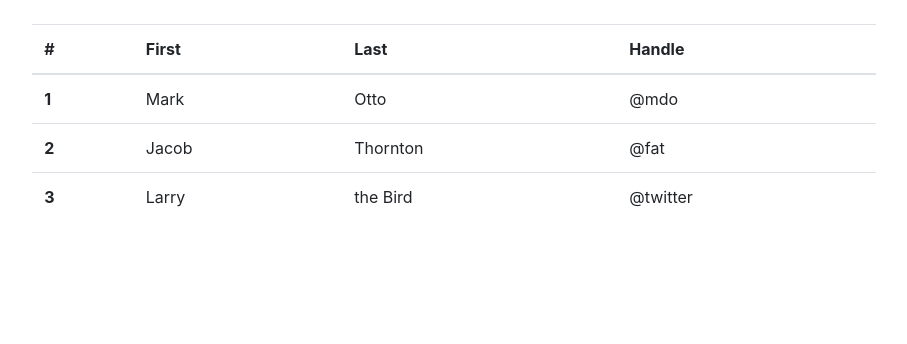
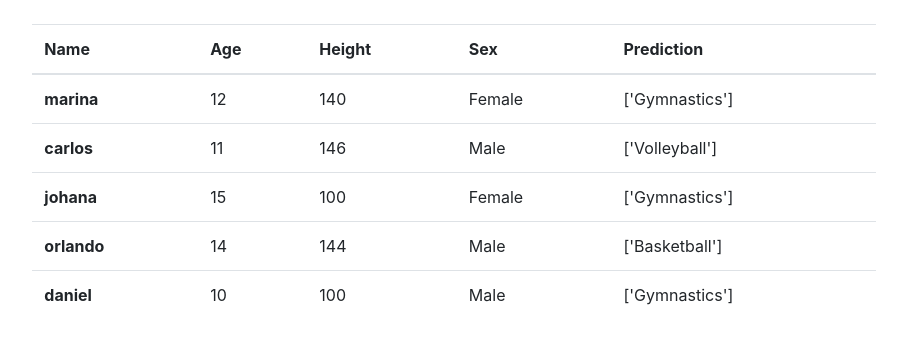
Before and after one commit to oran2527/mls, a Django app: page /predictions/ in a window 1280 px wide. Shown: the part 56-400 px from the top of the page, without its empty margins (186-1093 px from the left). Run offline with Django 3.2, Linux system fonts and the light colour scheme; data comes from the database, SQL or seed files in the repository; both versions use the stored data as it was after the commit; some libraries are stand-ins or nearby versions.

Commit message:
rendering data prediction

```diff
--- a/mlsapp/views.py
+++ b/mlsapp/views.py
@@ -1,5 +1,7 @@
 from django.shortcuts import render, redirect
 from .forms import DataForm
+from .models import Data
+
 
 # Create your views here.
 
@@ -17,4 +19,8 @@ def index(request):
     return render(request, 'mlsapp/index.html', context)
 
 def predictions(request):
-    return render(request, 'mlsapp/predictions.html')
+    predicted_sports = Data.objects.all()
+    context = {
+        'predicted_sports': predicted_sports
+    }
+    return render(request, 'mlsapp/predictions.html', context)
--- a/templates/mlsapp/predictions.html
+++ b/templates/mlsapp/predictions.html
@@ -9,35 +9,31 @@
             <table class="table">
                 <thead>
                   <tr>
-                    <th scope="col">#</th>
-                    <th scope="col">First</th>
-                    <th scope="col">Last</th>
-                    <th scope="col">Handle</th>
+                    <th scope="col">Name</th>
+                    <th scope="col">Age</th>
+                    <th scope="col">Height</th>
+                    <th scope="col">Sex</th>
+                    <th scope="col">Prediction</th>
                   </tr>
                 </thead>
                 <tbody>
+                  {% for data in predicted_sports %}
                   <tr>
-                    <th scope="row">1</th>
-                    <td>Mark</td>
-                    <td>Otto</td>
-                    <td>@mdo</td>
+                    <th scope="row">{{ data.name }}</th>
+                    <td>{{ data.age }}</td>
+                    <td>{{ data.height }}</td>
+                    <td>{% if data.sex == 0 %}
+                          Female
+                        {%else %}
+                          Male
+                        {% endif %}
+                    </td>
+                    <td>{{ data.predictions }}</td>
                   </tr>
-                  <tr>
-                    <th scope="row">2</th>
-                    <td>Jacob</td>
-                    <td>Thornton</td>
-                    <td>@fat</td>
-                  </tr>
-                  <tr>
-                    <th scope="row">3</th>
-                    <td>Larry</td>
-                    <td>the Bird</td>
-                    <td>@twitter</td>
-                  </tr>
+                  {% endfor %}
                 </tbody>
               </table>
         </div>
     </div>
 </div>
-
 {% endblock %}
```
Also changed, not shown: db.sqlite3.
